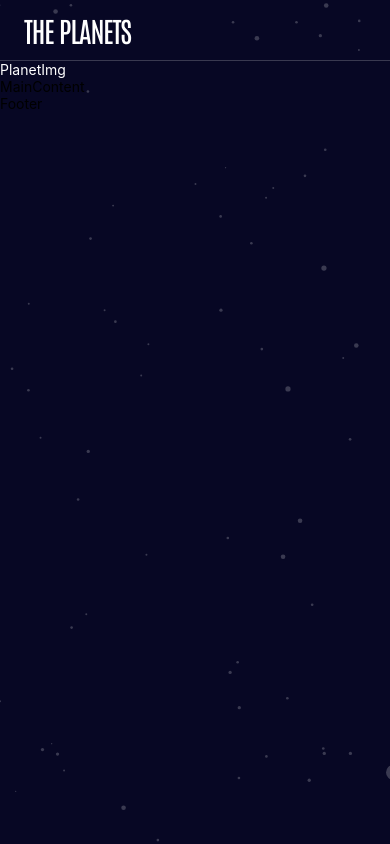
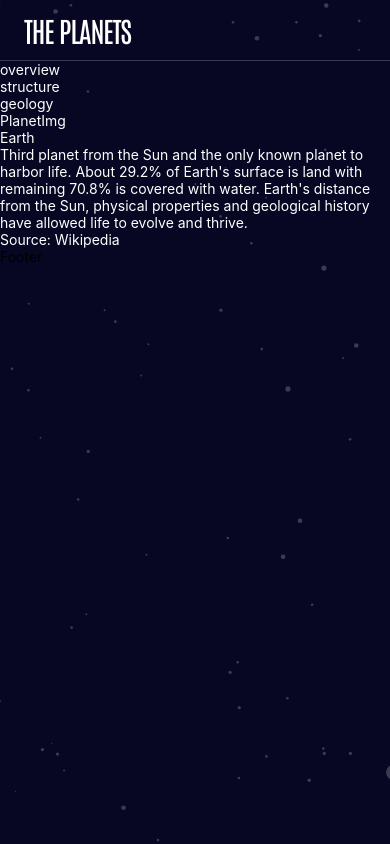
Before and after one commit to javar10/planets-fact-site-app, a React Native app: screen / in a window 390 px wide. Built offline with nearby package versions, Linux system fonts and the light colour scheme.

Commit message:
display page content

```diff
--- a/App.js
+++ b/App.js
@@ -3,12 +3,14 @@ import { Image, ImageBackground, StyleSheet, View, useWindowDimensions, Text, Di
 import { useFonts } from 'expo-font';
 import { StatusBar } from 'expo-status-bar';
 import { colors } from './src/theme';
+import planetData from './src/data.json';
 import Header from './src/components/Header';
 import PlanetImg from './src/components/PlanetImg';
 import MainContent from './src/components/MainContent';
 import Footer from './src/components/Footer';
 import Stars from './assets/background/background-stars.svg';
-import PlanetsMenu from './src/PlanetsMenu';
+import PlanetsMenu from './src/components/PlanetsMenu';
+import MobilePageSelectors from './src/components/MobilePageSelectors';
 
 
 export default function App() {
@@ -18,7 +20,8 @@ export default function App() {
     'Spartan-Regular': require('./assets/fonts/LeagueSpartan-Regular.ttf'),
   });
 
-  const [selectedPlanet, setSelectedPlanet] = useState('Earth');
+  const [selectedPlanet, setSelectedPlanet] = useState(planetData.find(p => p.name === 'Earth'));
+  const [page, setPage] = useState(selectedPlanet.overview)
   const [isMobileMenuOpen, setIsMobileMenuOpen] = useState(false);
   const { width } = useWindowDimensions();
   const screenSize = width > 1040 ? 'laptop' : width > 740 ? 'tablet' : 'mobile';
@@ -45,9 +48,18 @@ export default function App() {
         }
         {!isMobileMenuOpen &&
           <View>
+            {screenSize === 'mobile' &&
+              <MobilePageSelectors
+                page={page}
+                setPage={setPage}
+                selectedPlanet={selectedPlanet}
+              />}
             <View>
-              <PlanetImg />
-              <MainContent />
+              <PlanetImg selectedPlanet={selectedPlanet}/>
+              <MainContent
+              planetName={selectedPlanet.name}
+              page={page}
+              />
             </View>
             <Footer />
           </View>
--- a/src/components/Button.js
+++ b/src/components/Button.js
@@ -1,14 +1,32 @@
 import { StyleSheet, Text, View } from 'react-native'
-import React from 'react'
+import planetData from '../data.json';
+import { colors } from '../theme';
 
-const Button = () => {
+const Button = ({ selectedPlanet, pageDescriptor, setPage}) => {
+
+  const setText = (planetName) => {
+    setPage(selectedPlanet[pageDescriptor]);
+    // const planet = planetData.find(p => p.name === planetName);
+    console.log(selectedPlanet[pageDescriptor].content)
+    console.log(planetName);
+    // console.log(planetData.planetName.btnText.content);
+  }
+
   return (
     <View>
-      <Text>Button</Text>
+      <Text
+        style={styles.btnText}
+        onPress={() => setText('Mercury')}
+      >{pageDescriptor}</Text>
     </View>
   )
 }
 
 export default Button
 
-const styles = StyleSheet.create({})
+const styles = StyleSheet.create({
+
+  btnText: {
+    color: colors.white,
+  }
+})
--- a/src/components/Header.js
+++ b/src/components/Header.js
@@ -1,6 +1,7 @@
 import { Image, Pressable, StyleSheet, Text, View } from 'react-native'
 import { colors, textStyle } from '../theme'
 import Hamburger from '../../assets/icons/icon-hamburger.svg';
+import Button from './Button';
 
 const Header = ({ screenSize, isMobileMenuOpen, setIsMobileMenuOpen }) => {
   const styles = styleSheet(screenSize);
@@ -9,12 +10,15 @@ const Header = ({ screenSize, isMobileMenuOpen, setIsMobileMenuOpen }) => {
     <View style={styles.container}>
       <Text style={styles.heroText}>The Planets</Text>
       {screenSize === 'mobile' &&
-        <Pressable onPress={() => setIsMobileMenuOpen(prev => !prev)}>
-          <Image
-            source={Hamburger}
-            style={{opacity: isMobileMenuOpen ? .25 : 1}}
-          />
-        </Pressable>
+        <View>
+          <Pressable onPress={() => setIsMobileMenuOpen(prev => !prev)}>
+            <Image
+              source={Hamburger}
+              style={{ opacity: isMobileMenuOpen ? .25 : 1 }}
+            />
+          </Pressable>
+
+        </View>
 
       }
     </View>
@@ -40,5 +44,5 @@ const styleSheet = (screenSize) => StyleSheet.create({
     letterSpacing: -1.05,
     textTransform: 'uppercase',
     color: colors.white,
-  }
+  },
 })
--- a/src/components/MainContent.js
+++ b/src/components/MainContent.js
@@ -1,14 +1,34 @@
-import { StyleSheet, Text, View } from 'react-native'
+import { Image, Linking, StyleSheet, Text, View } from 'react-native'
 import React from 'react'
 
-const MainContent = () => {
+const MainContent = ({ planetName, page }) => {
   return (
     <View>
-      <Text>MainContent</Text>
+      <Text style={styles.headerText}>{planetName}</Text>
+      <Text style={styles.bodyText}>{page.content}</Text>
+
+      <Text style={styles.sourceText} >Source:
+        <Text style={styles.sourceLink}
+          onPress={() => Linking.openURL(page.source)}
+        > {`Wikipedia `}
+          <Image source={require('../../assets/icons/icon-source.svg')} />
+        </Text>
+      </Text>
+
     </View>
   )
 }
 
 export default MainContent
 
-const styles = StyleSheet.create({})
+const styles = StyleSheet.create({
+  headerText: {
+    color: 'white',
+  },
+  bodyText: {
+    color: 'white',
+  },
+  sourceText: {
+    color: 'white',
+  }
+})
--- /dev/null
+++ b/src/components/MobilePageSelectors.js
@@ -0,0 +1,23 @@
+import { StyleSheet, Text, View } from 'react-native'
+import React from 'react'
+import Button from './Button';
+
+const MobilePageSelectors = ({page, setPage, selectedPlanet}) => {
+  // console.log(page);
+
+  return (
+    <View>
+      <Button
+      pageDescriptor='overview'
+      setPage={setPage}
+      selectedPlanet={selectedPlanet}
+      />
+      <Button pageDescriptor='structure' setPage={setPage} selectedPlanet={selectedPlanet}/>
+      <Button pageDescriptor='geology' setPage={setPage} selectedPlanet={selectedPlanet}/>
+    </View>
+  )
+}
+
+export default MobilePageSelectors
+
+const styles = StyleSheet.create({})
--- a/src/components/PlanetImg.js
+++ b/src/components/PlanetImg.js
@@ -1,7 +1,7 @@
 import { StyleSheet, Text, View } from 'react-native'
 import React from 'react'
 
-const PlanetImg = () => {
+const PlanetImg = ({ selectedPlanet }) => {
   return (
     <View>
       <Text style={{ color: 'white' }}>PlanetImg</Text>
--- a/src/PlanetsMenu.js
+++ b/src/components/PlanetsMenu.js
@@ -1,13 +1,15 @@
 import { StyleSheet, Text, View, Image } from 'react-native'
-import planetData from '../src/data.json';
-import { colors } from './theme';
-import Arrow from '../assets/icons/icon-chevron.svg';
+import planetData from '../data.json';
+import { colors } from '../theme';
+import Arrow from '../../assets/icons/icon-chevron.svg';
 
 const PlanetsMenu = ({ selectedPlanet, setSelectedPlanet }) => {
 
     const selectPlanet = (planetName) => {
-        setSelectedPlanet(planetName);
+        const planet = planetData.find(p => p.name === planetName);
+        setSelectedPlanet(planet);
         console.log(planetName);
+        console.log(planet);
     };
 
     return (
```
